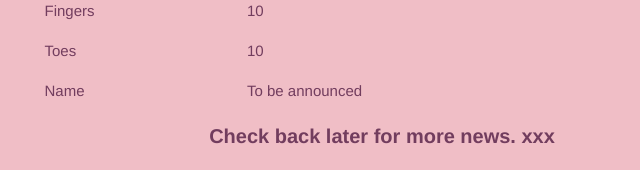
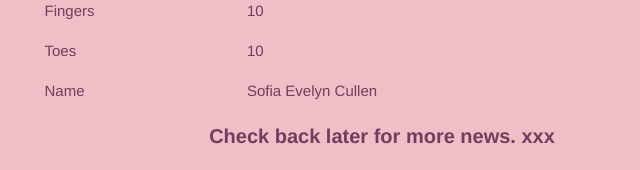
Before and after one commit to JonConnorATI/BabyCullenNo2, a plain HTML site: page index.html in a window 1280 px wide. Shown: the part 790-960 px from the top of the page, 258-898 px from the left. Drawn offline with Linux system fonts and the light colour scheme.

Commit message:
Name change

```diff
--- a/index.html
+++ b/index.html
@@ -85,7 +85,7 @@
                </tr>
                <tr class="even">
                 <td class="descriptor">Name</td>
-                <td class="data">To be announced</td>
+                <td class="data">Sofia Evelyn Cullen</td>
                </tr>
            </table>
        </section>
```
